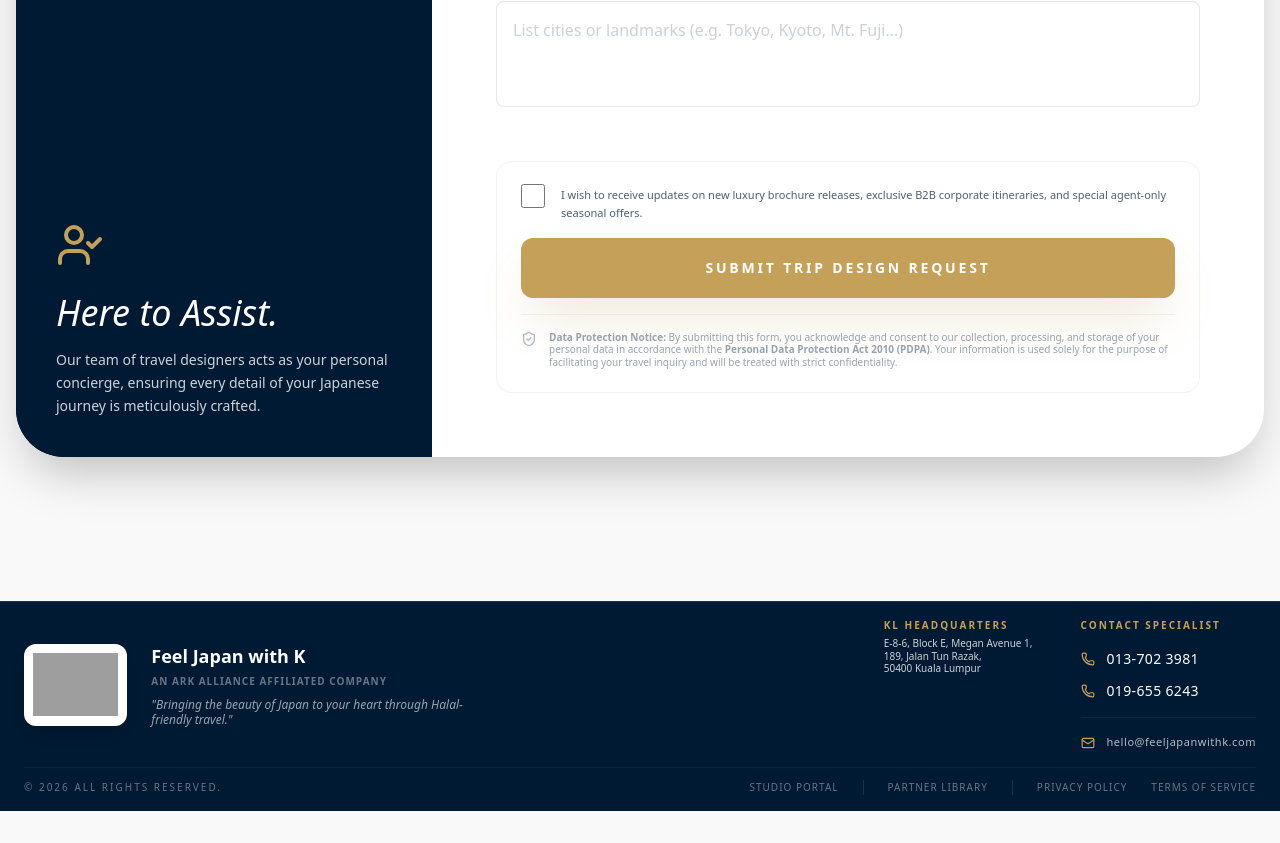
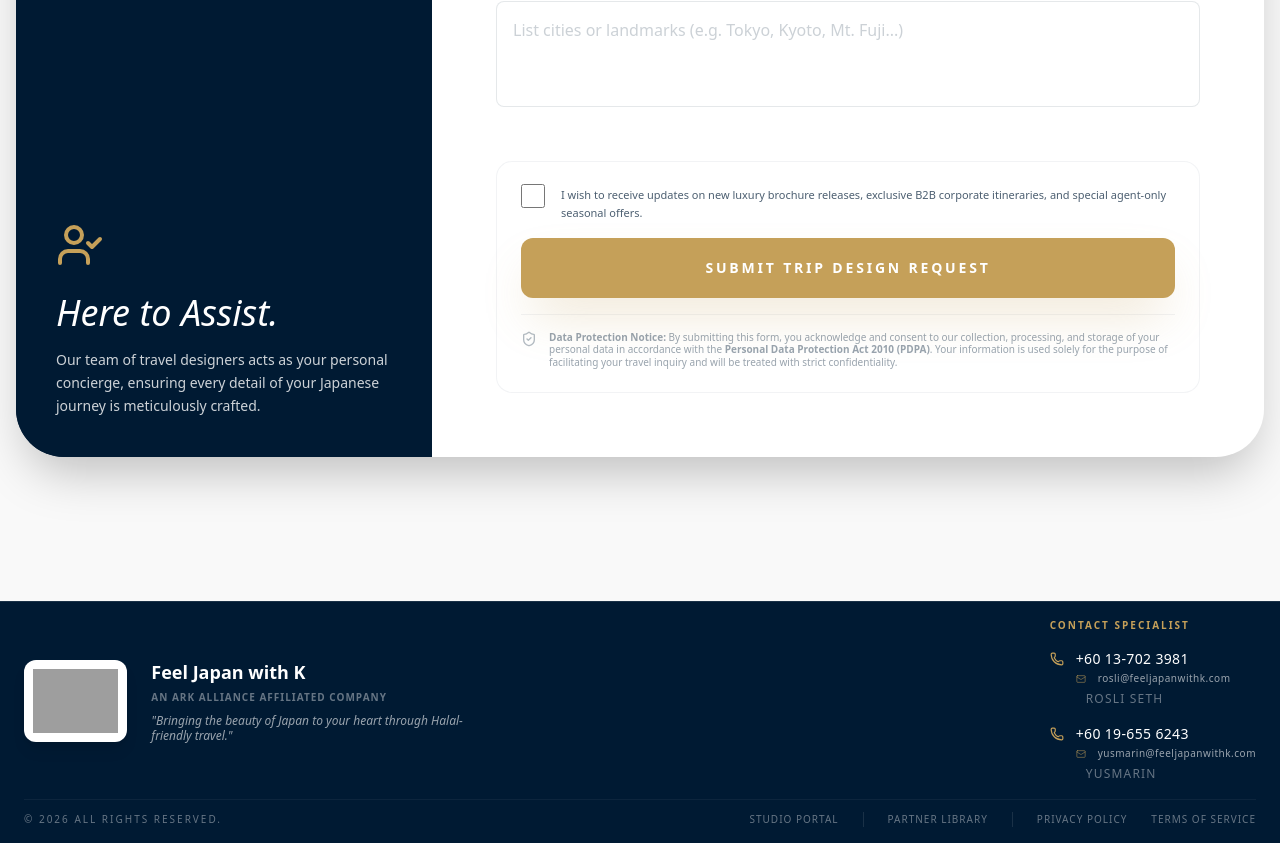
Before and after one commit to Pintarweb/feel_japan, a Next.js app: page /inquire in a window 1280 px wide. Shown: the part 1255-2098 px from the top of the page. Before the commit the page ends 2066 px from the top, so only its background shows below. Built offline with nearby package versions, Linux system fonts and the light colour scheme; no server answers; the database is empty; grey boxes are pictures that could not be loaded; a web font is replaced by a local one.

Commit message:
feat: Add core layout components (Navbar, Footer) and a new contact page with an inquiry form.

```diff
--- a/app/contact/page.tsx
+++ b/app/contact/page.tsx
@@ -71,13 +71,40 @@ export default function ContactPage() {
                                         <span className="text-xs text-midnight-navy/70">Kuala Lumpur, Malaysia</span>
                                     </li>
                                     <li className="flex items-start gap-3">
-                                        <Phone className="w-3 h-3 text-brushed-gold shrink-0 mt-1" />
-                                        <a href="https://wa.me/60137023981" className="text-xs text-midnight-navy hover:text-brushed-gold transition-colors">+60 13-702 3981</a>
-                                    </li>
-                                    <li className="flex items-start gap-3">
                                         <Mail className="w-3 h-3 text-brushed-gold shrink-0 mt-1" />
                                         <a href="mailto:hello@feeljapanwithk.com" className="text-xs text-midnight-navy hover:text-brushed-gold transition-colors">hello@feeljapanwithk.com</a>
                                     </li>
+                                    <div className="pt-4 mt-4 border-t border-midnight-navy/10">
+                                        <p className="text-[10px] font-bold text-midnight-navy/40 uppercase tracking-widest mb-4">Contact Persons</p>
+                                        <div className="space-y-4">
+                                            <div className="space-y-1.5">
+                                                <p className="text-[11px] font-bold text-midnight-navy uppercase">Rosli Seth</p>
+                                                <div className="space-y-1">
+                                                    <a href="https://wa.me/60137023981" className="flex items-center gap-2 text-xs text-midnight-navy/70 hover:text-brushed-gold transition-colors">
+                                                        <Phone className="w-3 h-3 text-brushed-gold/50" />
+                                                        +60 13-702 3981
+                                                    </a>
+                                                    <a href="mailto:rosli@feeljapanwithk.com" className="flex items-center gap-2 text-xs text-midnight-navy/70 hover:text-brushed-gold transition-colors">
+                                                        <Mail className="w-3 h-3 text-brushed-gold/50" />
+                                                        rosli@feeljapanwithk.com
+                                                    </a>
+                                                </div>
+                                            </div>
+                                            <div className="space-y-1.5">
+                                                <p className="text-[11px] font-bold text-midnight-navy uppercase">Yusmarin</p>
+                                                <div className="space-y-1">
+                                                    <a href="https://wa.me/60123222841" className="flex items-center gap-2 text-xs text-midnight-navy/70 hover:text-brushed-gold transition-colors">
+                                                        <Phone className="w-3 h-3 text-brushed-gold/50" />
+                                                        +60 19-655 6243
+                                                    </a>
+                                                    <a href="mailto:yusmarin@feeljapanwithk.com" className="flex items-center gap-2 text-xs text-midnight-navy/70 hover:text-brushed-gold transition-colors">
+                                                        <Mail className="w-3 h-3 text-brushed-gold/50" />
+                                                        yusmarin@feeljapanwithk.com
+                                                    </a>
+                                                </div>
+                                            </div>
+                                        </div>
+                                    </div>
                                 </ul>
                             </div>
 
@@ -129,7 +156,15 @@ export default function ContactPage() {
                                     </li>
                                     <li className="flex items-start gap-3">
                                         <MapPin className="w-3 h-3 text-midnight-navy/30 shrink-0 mt-1" />
-                                        <span className="text-xs text-midnight-navy/70 font-light">Tokyo, Japan</span>
+                                        <span className="text-xs text-midnight-navy/70 font-light leading-relaxed">
+                                            Suite 402 No.5 Ogawara Building, 5-4-24 Chuo Nakano-ku, Tokyo, Japan
+                                        </span>
+                                    </li>
+                                    <li className="flex items-start gap-3">
+                                        <Mail className="w-3 h-3 text-midnight-navy/30 shrink-0 mt-1" />
+                                        <a href="mailto:hello@feeljapanwithk.com" className="text-xs text-midnight-navy/70 font-light hover:text-brushed-gold transition-colors">
+                                            hello@feeljapanwithk.com
+                                        </a>
                                     </li>
                                     <li className="flex items-start gap-3">
                                         <Briefcase className="w-3 h-3 text-midnight-navy/30 shrink-0 mt-1" />
@@ -189,7 +224,7 @@ export default function ContactPage() {
                             className="inline-flex items-center gap-4 bg-white text-midnight-navy px-10 py-5 rounded-sm text-xs font-bold uppercase tracking-[0.2em] hover:bg-brushed-gold hover:text-white transition-all duration-500 shadow-2xl group"
                         >
                             <Download className="w-4 h-4" />
-                            2026 B2B Brochure
+                            2026 B2B Leaflet
                             <ArrowRight className="w-4 h-4 transition-transform group-hover:translate-x-2" />
                         </Link>
 
--- a/components/layout/Footer.tsx
+++ b/components/layout/Footer.tsx
@@ -24,38 +24,32 @@ export default function Footer() {
                     </div>
                 </div>
 
-                {/* Contact Info */}
-                <div className="flex flex-row gap-8 md:gap-12 text-left">
-
-                    {/* Address */}
-                    <div>
-                        <p className="text-[10px] font-bold text-brushed-gold uppercase tracking-[0.2em] mb-1">KL Headquarters</p>
-                        <address className="text-[10px] text-white/80 leading-tight not-italic font-light">
-                            E-8-6, Block E, Megan Avenue 1,<br />
-                            189, Jalan Tun Razak,<br />
-                            50400 Kuala Lumpur
-                        </address>
-                    </div>
-
-                    {/* Contact */}
-                    <div>
-                        <p className="text-[10px] font-bold text-brushed-gold uppercase tracking-[0.2em] mb-4">Contact Specialist</p>
-                        <div className="flex flex-col items-start gap-4">
-                            <div className="flex flex-col gap-3">
+                {/* Contact specialists */}
+                <div>
+                    <p className="text-[10px] font-bold text-brushed-gold uppercase tracking-[0.2em] mb-4">Contact Specialist</p>
+                    <div className="flex flex-col items-start gap-4">
+                        <div className="flex flex-col gap-4">
+                            <div className="flex flex-col gap-1">
                                 <a href="tel:+60137023981" className="flex items-center gap-3 group/item">
                                     <Phone className="w-3.5 h-3.5 text-brushed-gold shrink-0 transition-transform group-hover/item:scale-110" />
-                                    <span className="font-serif text-sm tracking-wide text-white group-hover/item:text-brushed-gold transition-colors">013-702 3981</span>
+                                    <span className="font-serif text-sm tracking-wide text-white group-hover/item:text-brushed-gold transition-colors">+60 13-702 3981</span>
                                 </a>
+                                <a href="mailto:rosli@feeljapanwithk.com" className="flex items-center gap-3 group/item pl-[26px] -mt-0.5">
+                                    <Mail className="w-2.5 h-2.5 text-brushed-gold/60 shrink-0" />
+                                    <span className="text-[10px] text-white/60 hover:text-white transition-colors lowercase tracking-wider">rosli@feeljapanwithk.com</span>
+                                </a>
+                                <p className="text-[12px] text-white/40 uppercase tracking-widest pl-[36px]">Rosli Seth</p>
+                            </div>
+                            <div className="flex flex-col gap-1">
                                 <a href="tel:+60196556243" className="flex items-center gap-3 group/item">
                                     <Phone className="w-3.5 h-3.5 text-brushed-gold shrink-0 transition-transform group-hover/item:scale-110" />
-                                    <span className="font-serif text-sm tracking-wide text-white group-hover/item:text-brushed-gold transition-colors">019-655 6243</span>
+                                    <span className="font-serif text-sm tracking-wide text-white group-hover/item:text-brushed-gold transition-colors">+60 19-655 6243</span>
                                 </a>
-                            </div>
-                            <div className="flex items-center gap-3 border-t border-white/5 pt-4 group/item">
-                                <Mail className="w-3.5 h-3.5 text-brushed-gold shrink-0 transition-transform group-hover/item:scale-110" />
-                                <a href="mailto:hello@feeljapanwithk.com" className="text-[11px] text-white/70 hover:text-white transition-colors lowercase tracking-wider">
-                                    hello@feeljapanwithk.com
+                                <a href="mailto:yusmarin@feeljapanwithk.com" className="flex items-center gap-3 group/item pl-[26px] -mt-0.5">
+                                    <Mail className="w-2.5 h-2.5 text-brushed-gold/60 shrink-0" />
+                                    <span className="text-[10px] text-white/60 hover:text-white transition-colors lowercase tracking-wider">yusmarin@feeljapanwithk.com</span>
                                 </a>
+                                <p className="text-[12px] text-white/40 uppercase tracking-widest pl-[36px]">Yusmarin</p>
                             </div>
                         </div>
                     </div>
--- a/components/layout/Navbar.tsx
+++ b/components/layout/Navbar.tsx
@@ -30,9 +30,9 @@ export default function Navbar() {
 
     return (
         <>
-            <nav className="sticky top-0 z-50 flex items-center justify-between px-6 py-2 bg-white/95 backdrop-blur-md border-b border-midnight-navy/5 h-20 md:h-24">
+            <nav className="sticky top-0 z-[50] flex items-center justify-between px-6 py-2 bg-white/95 backdrop-blur-md border-b border-midnight-navy/5 h-20 lg:h-24">
                 {/* Mobile: Hamburger / Desktop: Hidden */}
-                <div className="flex items-center gap-2 md:hidden">
+                <div className="flex items-center gap-2 lg:hidden">
                     <button onClick={() => setIsMenuOpen(true)} className="p-1 group">
                         <span className="block w-6 h-0.5 bg-midnight-navy mb-1.5 rounded-full transition-all group-hover:bg-brushed-gold"></span>
                         <span className="block w-6 h-0.5 bg-midnight-navy mb-1.5 rounded-full transition-all group-hover:bg-brushed-gold"></span>
@@ -41,24 +41,24 @@ export default function Navbar() {
                 </div>
 
                 {/* Logo Section */}
-                <div className="flex items-center gap-6 h-full md:flex-1">
+                <div className="flex items-center gap-6 h-full shrink-0">
                     <Link href="/" className="flex items-center gap-4 h-full group">
                         <img
                             src="/logo_transparent.png"
                             alt="Feel Japan with K"
-                            className="h-[120%] md:h-[135%] w-auto object-contain transition-transform group-hover:scale-105 mt-2"
+                            className="h-[120%] lg:h-[135%] w-auto object-contain transition-transform group-hover:scale-105 mt-2"
                         />
                         <div className="flex flex-col border-l border-midnight-navy/10 pl-4 py-1">
-                            <span className="text-lg md:text-xl font-serif font-bold tracking-tight text-midnight-navy">Feel Japan with K</span>
+                            <span className="text-lg lg:text-xl font-serif font-bold tracking-tight text-midnight-navy">Feel Japan with K</span>
                             <div className="flex items-center gap-3 opacity-60">
-                                <span className="text-[8px] md:text-[9px] font-bold uppercase tracking-widest leading-none whitespace-nowrap">An affiliated company of</span>
+                                <span className="text-[8px] lg:text-[9px] font-bold uppercase tracking-widest leading-none whitespace-nowrap">An affiliated company of</span>
                                 <div className="flex items-center gap-2">
                                     <img
                                         src="/arkalliance_transparent_logo.png"
                                         alt="Ark Alliance"
-                                        className="h-9 md:h-10 w-auto object-contain"
+                                        className="h-9 lg:h-10 w-auto object-contain"
                                     />
-                                    <span className="text-[10px] md:text-[12px] font-bold uppercase tracking-widest text-midnight-navy">Ark Alliance</span>
+                                    <span className="text-[10px] lg:text-[12px] font-bold uppercase tracking-widest text-midnight-navy">Ark Alliance</span>
                                 </div>
                             </div>
                         </div>
@@ -66,7 +66,7 @@ export default function Navbar() {
                 </div>
 
                 {/* Desktop Navigation Links */}
-                <div className="hidden md:flex flex-1 justify-center items-center gap-8">
+                <div className="hidden lg:flex flex-1 justify-center items-center gap-4 xl:gap-6 2xl:gap-8 px-4">
                     <Link href="/" className="text-xs font-bold tracking-widest uppercase text-midnight-navy/85 hover:text-midnight-navy transition-colors">
                         Home
                     </Link>
@@ -88,7 +88,7 @@ export default function Navbar() {
                 </div>
 
                 {/* Partner Identity & CTA */}
-                <div className="flex items-center justify-end gap-6 md:flex-1">
+                <div className="hidden lg:flex items-center justify-end gap-6 shrink-0">
                     <div className="flex items-center space-x-8">
                         {user ? (
                             <div className="flex items-center gap-6">
--- a/components/sections/InquiryForm.tsx
+++ b/components/sections/InquiryForm.tsx
@@ -19,9 +19,8 @@ const ROOM_CATEGORIES = [
     "Superior Room",
     "Deluxe Room",
     "Executive Suite",
-    "Japanese Traditional (Ryokan)",
     "Family Room",
-    "Luxury Villa"
+    "Others"
 ];
 
 export default function InquiryForm({ brochures, isAgent = false, agentProfile }: InquiryFormProps) {
```
